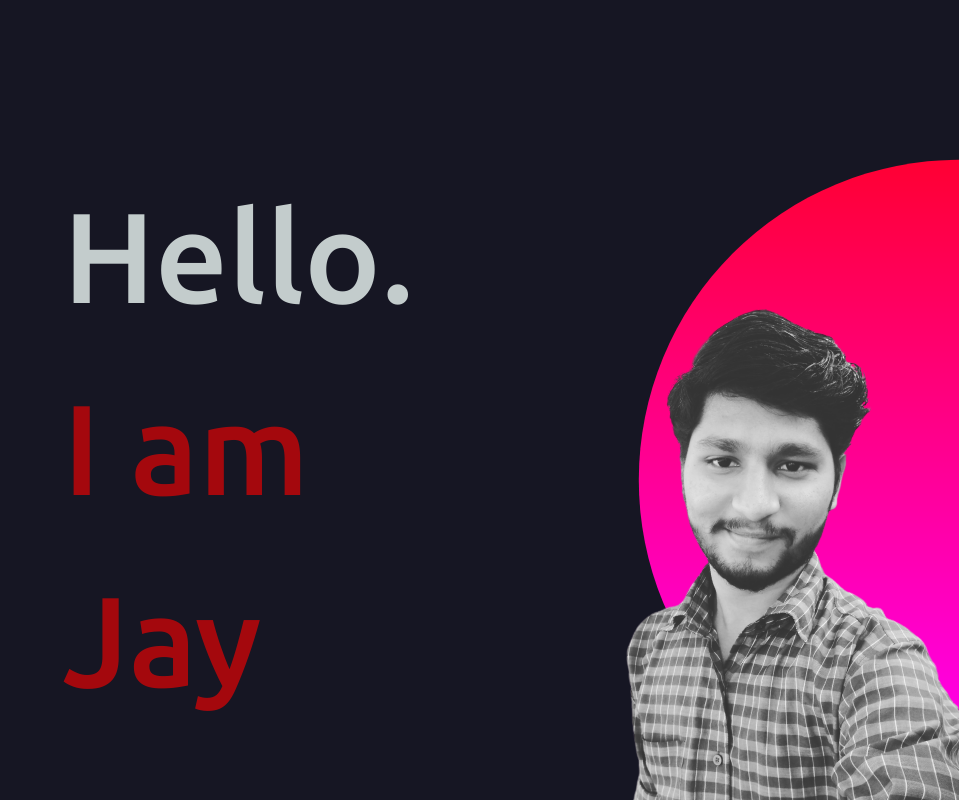
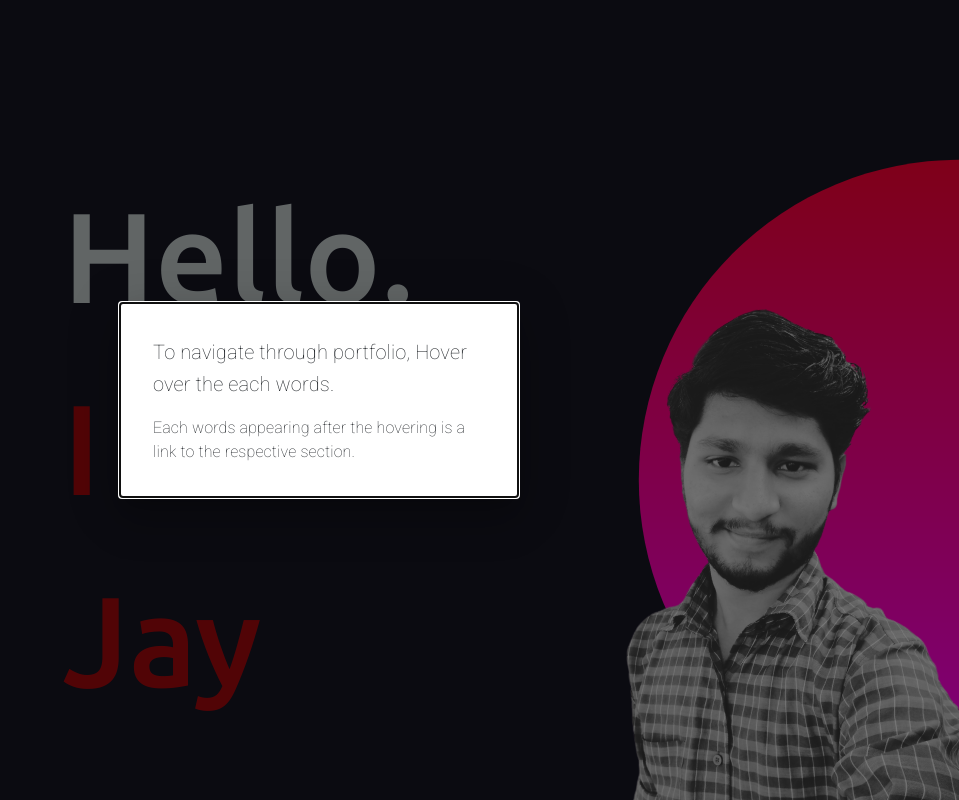
Before and after one commit to Jayanth9710/Portfolio, a React (Create React App) app: page / in a window 1280 px wide. Shown: the top 800 px of the page, without its empty margins (321-1280 px from the left). Built offline with nearby package versions, Linux system fonts and the light colour scheme.

Commit message:
Modal at useEffect added

```diff
--- a/src/App.js
+++ b/src/App.js
@@ -12,10 +12,10 @@ function App() {
        <div id="content-wrapper" className="d-flex flex-column">
          <div id="content">
            <Switch>
-             <Route path="/" component={HomePage} exact={true}/>
-             <Route path="/projects" component={Projects} exact={true}/>
-             <Route path="/about" component={About} exact={true}/>
-             <Route path="/contact" component={Contact} exact={true}/>
+             <Route key={1} path="/" component={HomePage} exact={true}/>
+             <Route key={2} path="/projects" component={Projects} exact={true}/>
+             <Route key={3} path="/about" component={About} exact={true}/>
+             <Route key={4} path="/contact" component={Contact} exact={true}/>
            </Switch>
          </div>
        </div>
--- a/src/home.js
+++ b/src/home.js
@@ -1,11 +1,59 @@
-import React, {useState} from "react";
+import React, {useState,useEffect} from "react";
 import { Link } from "react-router-dom";
+import Box from '@mui/material/Box';
+import Button from '@mui/material/Button';
+import Typography from '@mui/material/Typography';
+import Modal from '@mui/material/Modal';
+import useMediaQuery from '@mui/material/useMediaQuery';
+import { useTheme } from '@mui/material/styles';
 import "./App.css";
 import "./display.png";
 
+
 function Home() {
-  const[showTip,setShowTip] = useState(true);
-    return (
+  const style = {
+    fontWeight: 600,
+    fontSize: 40,
+    position: 'absolute',
+    top: '50%',
+    left: '50%',
+    transform: 'translate(-50%, -50%)',
+    width: 400,
+    bgcolor: 'background.paper',
+    border: '2px solid #000',
+    boxShadow: 24,
+    p: 4,
+
+  };
+  const[showTip,setShowTip] = useState(false);
+  const handleOpen = () => setShowTip(true);
+  const handleClose = () => setShowTip(false);
+  const theme = useTheme();
+  const fullScreen = useMediaQuery(theme.breakpoints.down('md'));
+
+  useEffect(()=>{
+   handleOpen();
+  },[])
+    return ( <>
+      <div className="modal">
+      <Button onClick={handleOpen}>Tip</Button>
+      <Modal
+        fullScreen={fullScreen}
+        open={showTip}
+        onClose={handleClose}
+        aria-labelledby="modal-modal-title"
+        aria-describedby="modal-modal-description"
+      >
+        <Box sx={style}>
+          <Typography id="modal-modal-title" variant="h6" component="h2">
+            To navigate through portfolio, Hover over the each words.
+          </Typography>
+          <Typography id="modal-modal-description" sx={{ mt: 2 }}>
+            Each words appearing after the hovering is a link to the respective section.
+          </Typography>
+        </Box>
+      </Modal>
+      </div>
         <div className="container-fluid home">
       <div className="info">
           <Link to="/about" style={{ textDecoration: 'none' }} >
@@ -34,6 +82,7 @@ function Home() {
         align="right"
       ></img>
     </div>
+    </>
     )
 }
 
```
